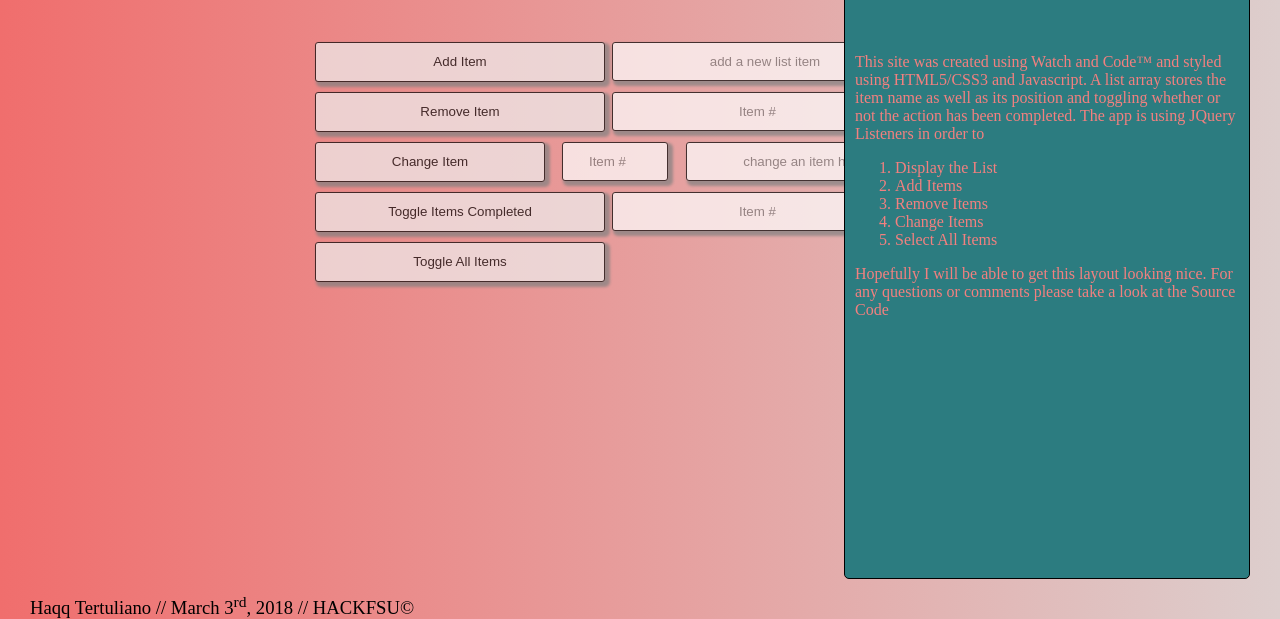
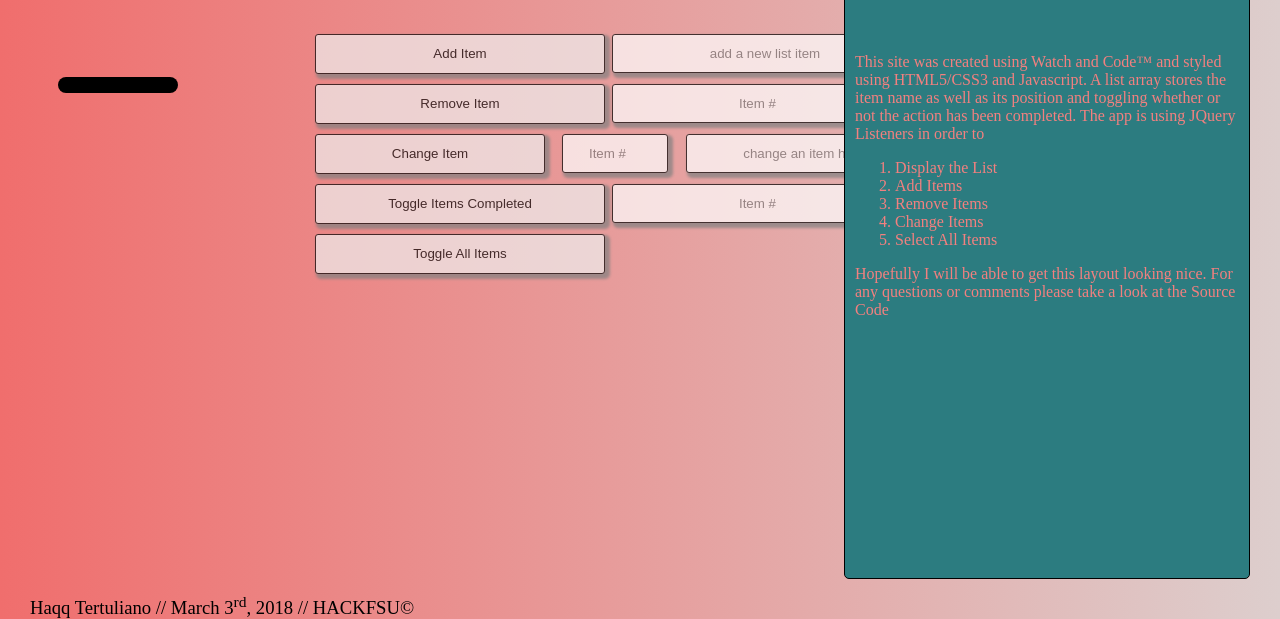
Before and after one commit to Htertuliano/Tasks, a plain HTML site: page index.html in a window 1280 px wide. Shown: the part 181-800 px from the top of the page. Drawn offline with Linux system fonts and the light colour scheme.

Commit message:
Update todo.css

```diff
--- a/todo.css
+++ b/todo.css
@@ -1,4 +1,3 @@
-
 @font-face {
 	font-family: "Futura BQ";
 	src: local(Futura BQ);
@@ -146,10 +145,21 @@
 	opacity: 0.7;
 	}
 
-#viewing {
-	position: relative;
-	left; 200px;
+@font-face {
+	font-family: "Din Light";
+	src: local( Din Light );
+	}
+
+.viewing {
+	font-family: "Din Light";
+	font-weight: bolder;
+	position: absolute;
+	margin: 250px 0px 0px 50px;
+	background-color: black;
+	color: antiquewhite;
 	text-align: center;
+	width: 120px;
+	border-radius: 15px;
 }
 
 
@@ -194,11 +204,6 @@
 	font-family: "Futura BQ";
 	}
 
-@font-face {
-	font-family: "Din Light";
-	src: local( Din Light );
-	}
-
 .details {
 	postion: fixed;
 	float: left;
```
